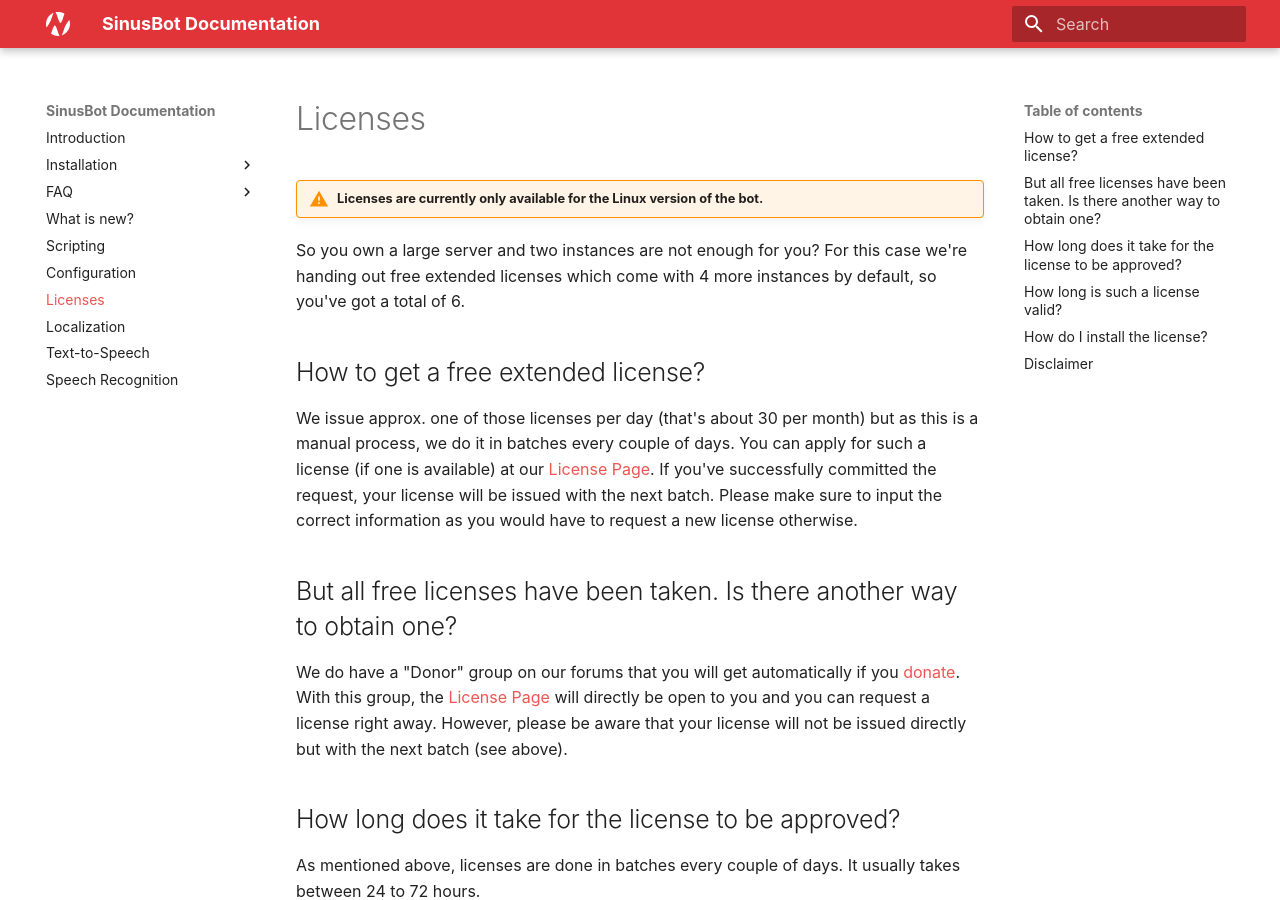
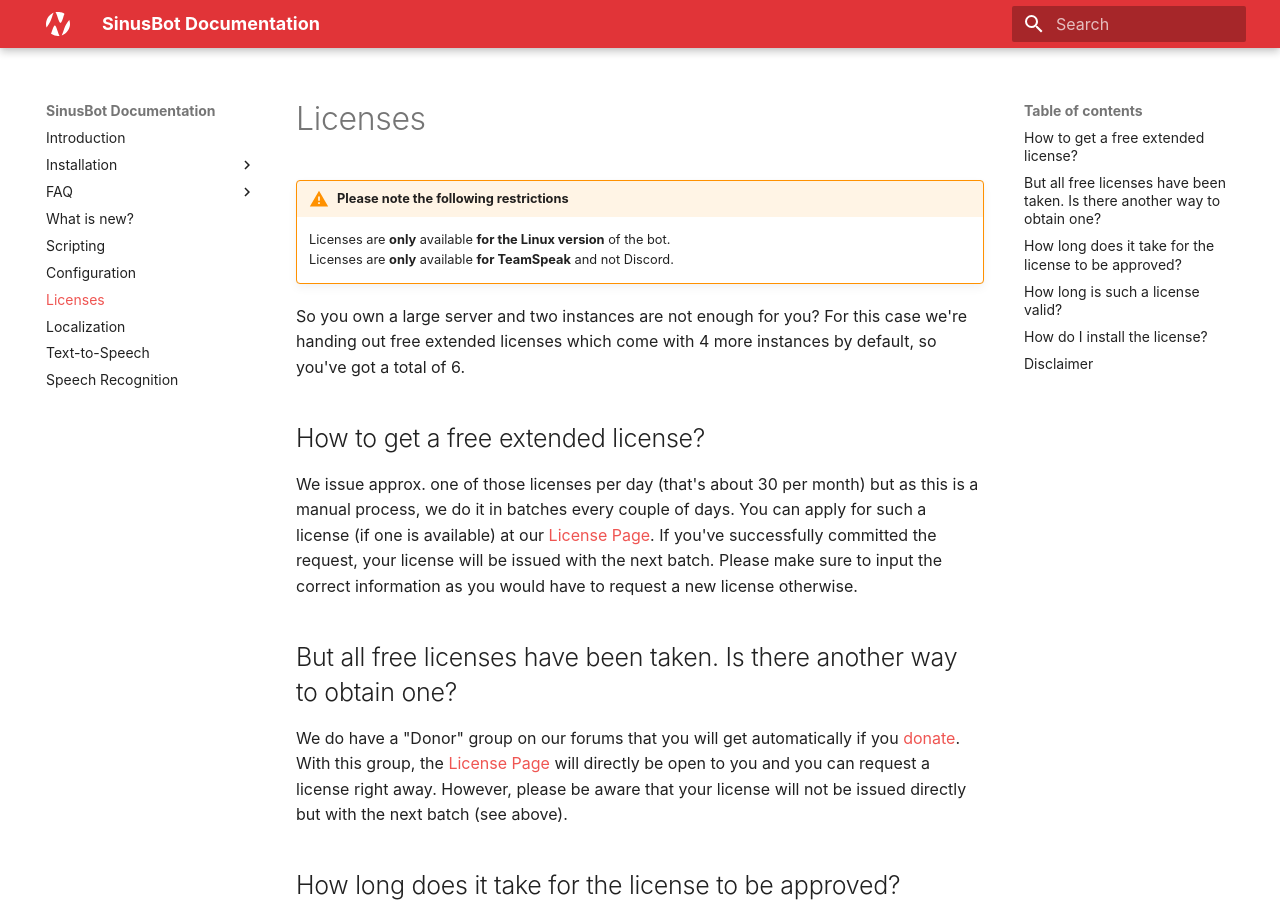
Before and after one commit to SinusBot/docs, an MkDocs documentation site: the page built from docs/licenses.md, in a window 1280 px wide and 900 px high. Built offline with MkDocs 1.6.1 and Material for MkDocs 9.7.7, drawn with Linux system fonts in a browser that asks for light colours.

Commit message:
clarify license restrictions

```diff
--- a/docs/licenses.md
+++ b/docs/licenses.md
@@ -1,6 +1,8 @@
 # Licenses
 
-!!! warning "Licenses are currently **only** available **for the Linux version** of the bot."
+!!! warning "Please note the following restrictions"
+    Licenses are **only** available **for the Linux version** of the bot.<br/>
+    Licenses are **only** available **for TeamSpeak** and not Discord.
 
 So you own a large server and two instances are not enough for you? For this case we're handing out free extended licenses which come with 4 more instances by default, so you've got a total of 6.
 
```
